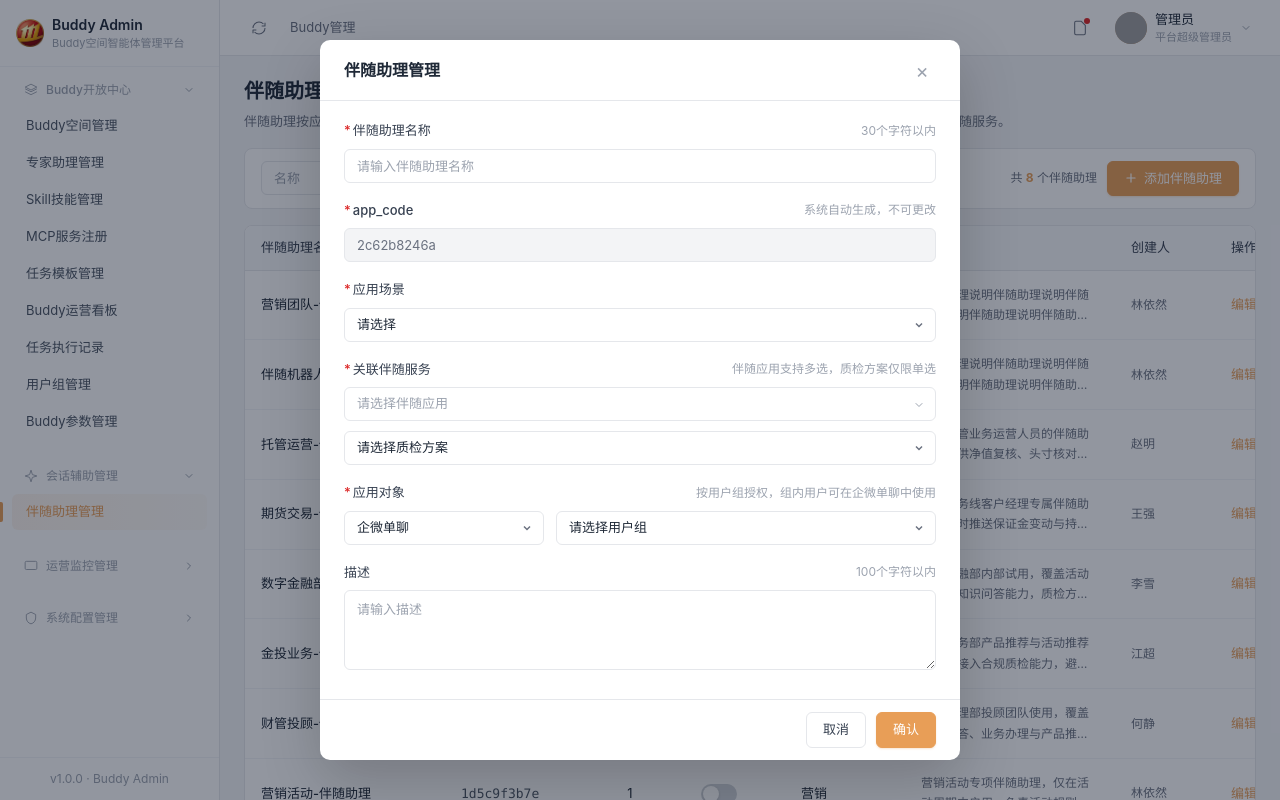
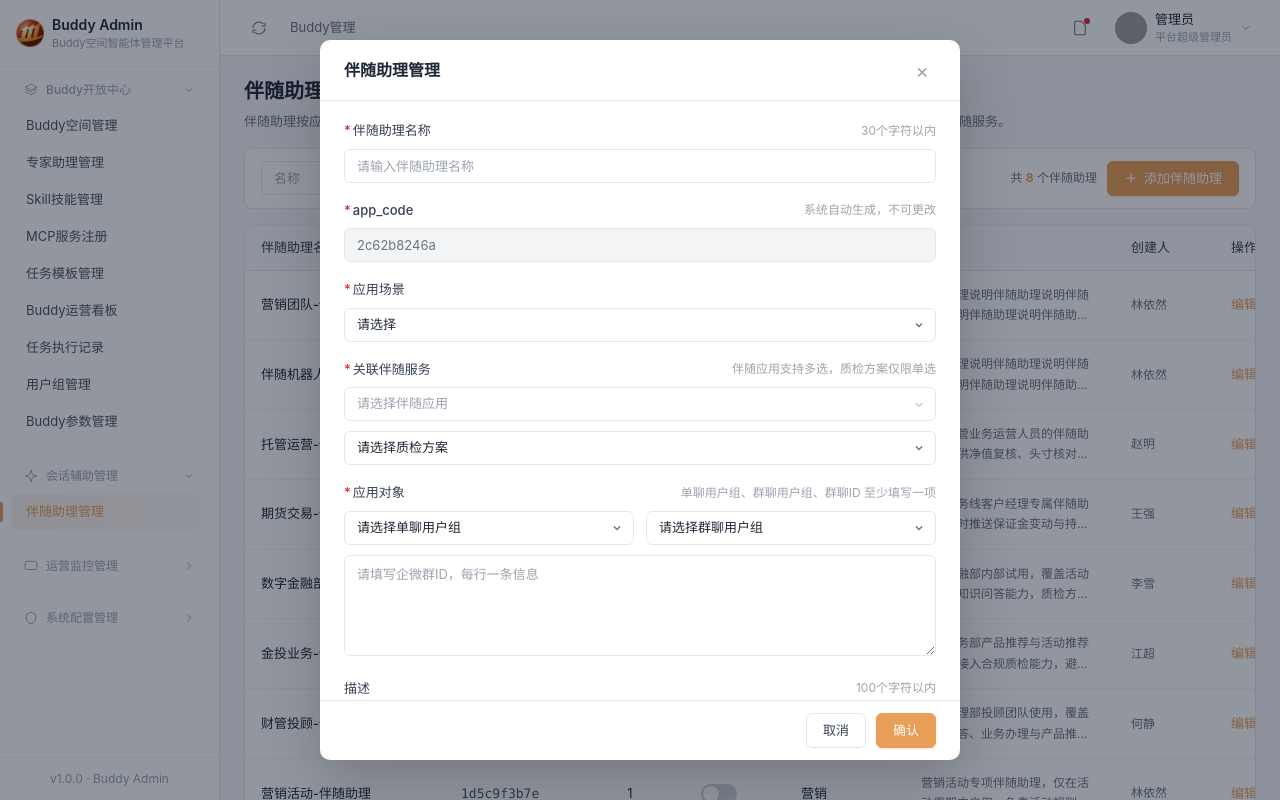
Before and after one commit to pmclaw/cms-buddy, a React (Vite) app in the folder admin/: page /companion-assistants in a window 1280 px wide. Both pictures are taken after a click on the button "添加伴随助理". Built offline with nearby package versions, Linux system fonts and the light colour scheme; grey boxes are pictures that could not be loaded.

Commit message:
伴随助理弹窗：应用对象改为单聊/群聊用户组并列 + 群聊ID 文本框，三项至少填一项

```diff
--- a/admin/src/data/mock.js
+++ b/admin/src/data/mock.js
@@ -2134,7 +2134,7 @@ export const companionAssistants = [
   {
     id: 'CA001', name: '营销团队-伴随助理', appCode: 'a3e7f9c2b1',
     scene: '财管', appIds: ['BA001'], qcSchemeId: 'QC001',
-    appTarget: 'single', groupId: 'G001', ownerIds: [],
+    groupId: 'G001', groupGroupId: '',
     wecomGroupIds: '',
     desc: '伴随助理说明伴随助理说明伴随助理说明伴随助理说明伴随助理说明伴随助理说明……',
     enabled: true, creator: '林依然', createTime: '2026-08-12 10:24', updateTime: '2026-08-12 10:24',
@@ -2142,7 +2142,7 @@ export const companionAssistants = [
   {
     id: 'CA002', name: '伴随机器人-伴随助理', appCode: '8d4f1a9e3c',
     scene: '', appIds: ['BA001', 'BA002', 'BA003', 'BA004'], qcSchemeId: 'QC003',
-    appTarget: 'group', groupId: '', ownerIds: [],
+    groupId: '', groupGroupId: 'G002',
     wecomGroupIds: 'wrOgAAAABcDeFgH1iJkLmN\nwrOgAAAABcDeFgH2iJkLmN',
     desc: '伴随助理说明伴随助理说明伴随助理说明伴随助理说明伴随助理说明伴随助理说明……',
     enabled: false, creator: '林依然', createTime: '2026-08-13 15:08', updateTime: '2026-08-14 09:31',
@@ -2150,7 +2150,7 @@ export const companionAssistants = [
   {
     id: 'CA003', name: '托管运营-伴随助理', appCode: '5c2b8e1f7a',
     scene: '托管', appIds: ['BA001', 'BA005'], qcSchemeId: 'QC003',
-    appTarget: 'single', groupId: 'G002', ownerIds: [],
+    groupId: 'G002', groupGroupId: '',
     wecomGroupIds: '',
     desc: '面向托管业务运营人员的伴随助理，提供净值复核、头寸核对等问题的知识问答与业务办理引导。',
     enabled: true, creator: '赵明', createTime: '2026-08-18 09:12', updateTime: '2026-08-18 09:12',
@@ -2158,7 +2158,7 @@ export const companionAssistants = [
   {
     id: 'CA004', name: '期货交易-伴随助理', appCode: '2f6d0a4b9e',
     scene: '期货', appIds: ['BA002', 'BA003'], qcSchemeId: 'QC002',
-    appTarget: 'group', groupId: '', ownerIds: ['U007'],
+    groupId: '', groupGroupId: 'G002',
     wecomGroupIds: '',
     desc: '期货业务线客户经理专属伴随助理，实时推送保证金变动与持仓风险提示，支持产品推荐与活动推荐。',
     enabled: true, creator: '王强', createTime: '2026-08-20 14:36', updateTime: '2026-08-21 11:02',
@@ -2166,7 +2166,7 @@ export const companionAssistants = [
   {
     id: 'CA005', name: '数字金融部-伴随助理', appCode: '7a1e9c3d5f',
     scene: '数字金融部', appIds: ['BA001', 'BA004'], qcSchemeId: 'QC004',
-    appTarget: 'single', groupId: 'G004', ownerIds: [],
+    groupId: 'G004', groupGroupId: '',
     wecomGroupIds: '',
     desc: '数字金融部内部试用，覆盖活动推荐与知识问答能力，质检方案采用部门专属方案。',
     enabled: false, creator: '李雪', createTime: '2026-08-24 16:40', updateTime: '2026-08-25 10:15',
@@ -2174,7 +2174,7 @@ export const companionAssistants = [
   {
     id: 'CA006', name: '金投业务-伴随助理', appCode: 'c9b3e7a2d6',
     scene: '金投业务部', appIds: ['BA003', 'BA004', 'BA005'], qcSchemeId: 'QC005',
-    appTarget: 'group', groupId: '', ownerIds: ['U009', 'U010', 'U001'],
+    groupId: '', groupGroupId: 'G002',
     wecomGroupIds: '',
     desc: '金投业务部产品推荐与活动推荐场景，接入合规质检能力，避免推荐内容触发合规风险。',
     enabled: true, creator: '江超', createTime: '2026-08-27 09:48', updateTime: '2026-08-27 09:48',
@@ -2182,7 +2182,7 @@ export const companionAssistants = [
   {
     id: 'CA007', name: '财管投顾-伴随助理', appCode: '4e8a1d6c0b',
     scene: '财管', appIds: ['BA001', 'BA002', 'BA003'], qcSchemeId: 'QC001',
-    appTarget: 'single', groupId: 'G001', ownerIds: [],
+    groupId: 'G001', groupGroupId: '',
     wecomGroupIds: '',
     desc: '财富管理部投顾团队使用，覆盖知识问答、业务办理与产品推荐，质检按财管方案执行。',
     enabled: true, creator: '何静', createTime: '2026-09-02 11:26', updateTime: '2026-09-02 11:26',
@@ -2190,7 +2190,7 @@ export const companionAssistants = [
   {
     id: 'CA008', name: '营销活动-伴随助理', appCode: '1d5c9f3b7e',
     scene: '营销', appIds: ['BA004'], qcSchemeId: 'QC002',
-    appTarget: 'single', groupId: 'G004', ownerIds: [],
+    groupId: 'G004', groupGroupId: '',
     wecomGroupIds: '',
     desc: '营销活动专项伴随助理，仅在活动周期内启用，负责活动规则问答与活动推荐。',
     enabled: false, creator: '林依然', createTime: '2026-09-08 16:05', updateTime: '2026-09-09 08:52',
--- a/admin/src/pages/companion/CompanionAssistantList.jsx
+++ b/admin/src/pages/companion/CompanionAssistantList.jsx
@@ -1,5 +1,5 @@
 // 会话辅助管理 · 伴随助理管理
-// 列表（名称查询 / 启用状态切换 / 编辑 / 删除）+ 添加·编辑弹窗（名称 / app_code / 应用场景 / 关联伴随服务 / 描述）
+// 列表（名称查询 / 启用状态切换 / 编辑 / 删除）+ 添加·编辑弹窗（名称 / app_code / 应用场景 / 关联伴随服务 / 应用对象 / 描述）
 import React, { useEffect, useMemo, useRef, useState } from 'react';
 import { useStore } from '../../contexts/StoreContext.jsx';
 import { useToast } from '../../contexts/ToastContext.jsx';
@@ -9,20 +9,7 @@ import { Pagination } from '../../components/Pagination.jsx';
 import { Modal } from '../../components/Overlay.jsx';
 import { Toggle } from '../../components/Toggle.jsx';
 import { Checkbox } from '../../components/Checkbox.jsx';
-import { companionScenes, companionApps, qcSchemes, orgUsers } from '../../data/mock.js';
-
-// 应用对象类型：企微单聊（按用户组授权）/ 企微群聊（按群主 + 企微群ID）
-const APP_TARGETS = [
-  { value: 'single', label: '企微单聊' },
-  { value: 'group', label: '企微群聊' },
-];
-
-// 群主候选：后台组织架构中的用户（按姓名/部门搜索）
-const OWNER_OPTIONS = orgUsers.map((u) => ({
-  id: u.id,
-  name: u.name,
-  sub: u.deptName,
-}));
+import { companionScenes, companionApps, qcSchemes } from '../../data/mock.js';
 
 // app_code：系统自动生成，10 位小写字母 + 数字，全局唯一，不对外开放修改
 const CODE_CHARS = 'abcdef0123456789';
@@ -238,9 +225,8 @@ function CompanionDialog({ mode, initial, existingCodes, onClose, onSubmit }) {
   const [form, setForm] = useState(() => (initial ? {
     ...initial,
     appIds: [...(initial.appIds || [])],
-    appTarget: initial.appTarget || 'single',
     groupId: initial.groupId || '',
-    ownerIds: [...(initial.ownerIds || [])],
+    groupGroupId: initial.groupGroupId || '',
     wecomGroupIds: initial.wecomGroupIds || '',
   } : {
     name: '',
@@ -248,9 +234,8 @@ function CompanionDialog({ mode, initial, existingCodes, onClose, onSubmit }) {
     scene: '',
     appIds: [],
     qcSchemeId: '',
-    appTarget: 'single',
     groupId: '',
-    ownerIds: [],
+    groupGroupId: '',
     wecomGroupIds: '',
     desc: '',
     enabled: true,
@@ -258,24 +243,15 @@ function CompanionDialog({ mode, initial, existingCodes, onClose, onSubmit }) {
 
   const set = (k, v) => setForm((f) => ({ ...f, [k]: v }));
 
-  // 切换应用对象时清空另一分支的选择，避免脏数据提交
-  const changeTarget = (v) => setForm((f) => ({
-    ...f,
-    appTarget: v,
-    groupId: v === 'single' ? f.groupId : '',
-    ownerIds: v === 'group' ? f.ownerIds : [],
-    wecomGroupIds: v === 'group' ? f.wecomGroupIds : '',
-  }));
-
   const submit = () => {
     if (!form.name.trim()) return toast.error('请输入伴随助理名称');
     if (!form.scene) return toast.error('请选择应用场景');
-    if (form.appTarget === 'single' && !form.groupId) return toast.error('请选择用户组');
-    if (form.appTarget === 'group') {
-      const hasOwner = form.ownerIds.length > 0;
-      const hasGroupId = !!form.wecomGroupIds.trim();
-      if (hasOwner && hasGroupId) return toast.error('群主与企微群ID不可同时填写，请二选一');
-      if (!hasOwner && !hasGroupId) return toast.error('请选择群主或填写企微群ID');
+    // 应用对象：单聊用户组 / 群聊用户组 / 群聊ID 三项至少填写一项
+    const hasSingleGroup = !!form.groupId;
+    const hasGroupGroup = !!form.groupGroupId;
+    const hasGroupIds = !!String(form.wecomGroupIds || '').trim();
+    if (!hasSingleGroup && !hasGroupGroup && !hasGroupIds) {
+      return toast.error('请至少填写单聊用户组、群聊用户组、群聊ID 中的一项');
     }
     if (form.appIds.length === 0) return toast.error('请至少选择一个伴随应用');
     if (!form.qcSchemeId) return toast.error('请选择质检方案');
@@ -341,56 +317,41 @@ function CompanionDialog({ mode, initial, existingCodes, onClose, onSubmit }) {
           </div>
         </FieldRow>
 
-        {/* 应用对象：同一行两个下拉（单聊 → 用户组 / 群聊 → 群主多选 + 企微群ID） */}
+        {/* 应用对象：单聊用户组 / 群聊用户组并列，下方直接填写群聊ID（三项至少填一项） */}
         <FieldRow
           label="应用对象"
           required
-          hint={form.appTarget === 'group' ? '选择群主与填写企微群ID二选一，不可同时选择' : '按用户组授权，组内用户可在企微单聊中使用'}
+          hint="单聊用户组、群聊用户组、群聊ID 至少填写一项"
         >
           <div style={{ display: 'flex', gap: 12 }}>
             <select
               className="select"
-              value={form.appTarget}
-              onChange={(e) => changeTarget(e.target.value)}
-              style={{ flex: '0 0 200px' }}
-            >
-              {APP_TARGETS.map((t) => <option key={t.value} value={t.value}>{t.label}</option>)}
-            </select>
-
-            {form.appTarget === 'single' ? (
-              <select
-                className="select"
-                value={form.groupId}
+              value={form.groupId || ''}
               onChange={(e) => set('groupId', e.target.value)}
               style={{ flex: 1 }}
             >
-                <option value="">请选择用户组</option>
+              <option value="">请选择单聊用户组</option>
               {userGroups.map((g) => <option key={g.id} value={g.id}>{g.name}</option>)}
             </select>
-            ) : (
-              <div style={{ flex: 1 }}>
-                <AppMultiSelect
-                  value={form.ownerIds}
-                  options={OWNER_OPTIONS}
-                  onChange={(ids) => set('ownerIds', ids)}
-                  placeholder="请选择群主"
-                  searchable
-                  searchPlaceholder="搜索群主姓名/部门"
-                />
-              </div>
-            )}
+            <select
+              className="select"
+              value={form.groupGroupId || ''}
+              onChange={(e) => set('groupGroupId', e.target.value)}
+              style={{ flex: 1 }}
+            >
+              <option value="">请选择群聊用户组</option>
+              {userGroups.map((g) => <option key={g.id} value={g.id}>{g.name}</option>)}
+            </select>
           </div>
 
-          {form.appTarget === 'group' && (
           <textarea
             className="input"
             rows={4}
             placeholder="请填写企微群ID，每行一条信息"
-              value={form.wecomGroupIds}
+            value={form.wecomGroupIds || ''}
             onChange={(e) => set('wecomGroupIds', e.target.value)}
             style={{ width: '100%', resize: 'vertical', marginTop: 10 }}
           />
-          )}
         </FieldRow>
 
         {/* 描述 */}
```
Lines whose indentation alone changed are shown as unchanged.
